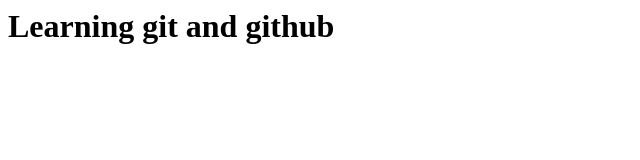
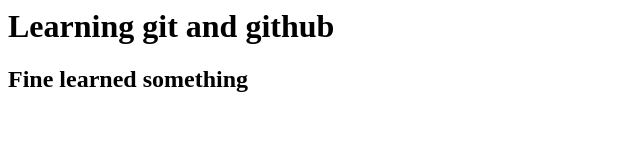
Before and after one commit to Mythily20/demo-repo, a plain HTML site: page index.html in a window 1280 px wide. Shown: the whole page, without its empty margins (0-640 px from the left). Drawn offline with Linux system fonts and the light colour scheme.

Commit message:
edited fine in index.html
fine learned something in html file

```diff
--- a/index.html
+++ b/index.html
@@ -1,3 +1,6 @@
 <h1>
     Learning git and github
 </h1>
+<h2>
+    Fine learned something
+</h2>
```
